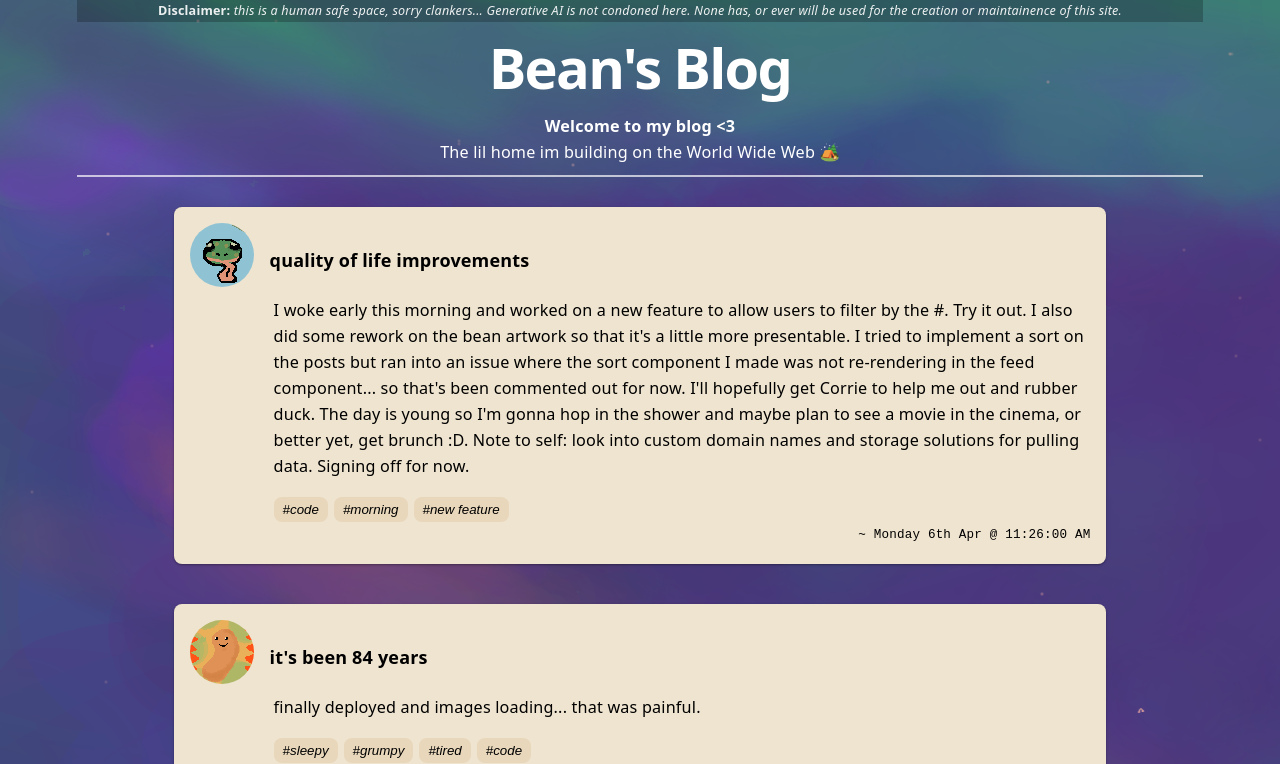
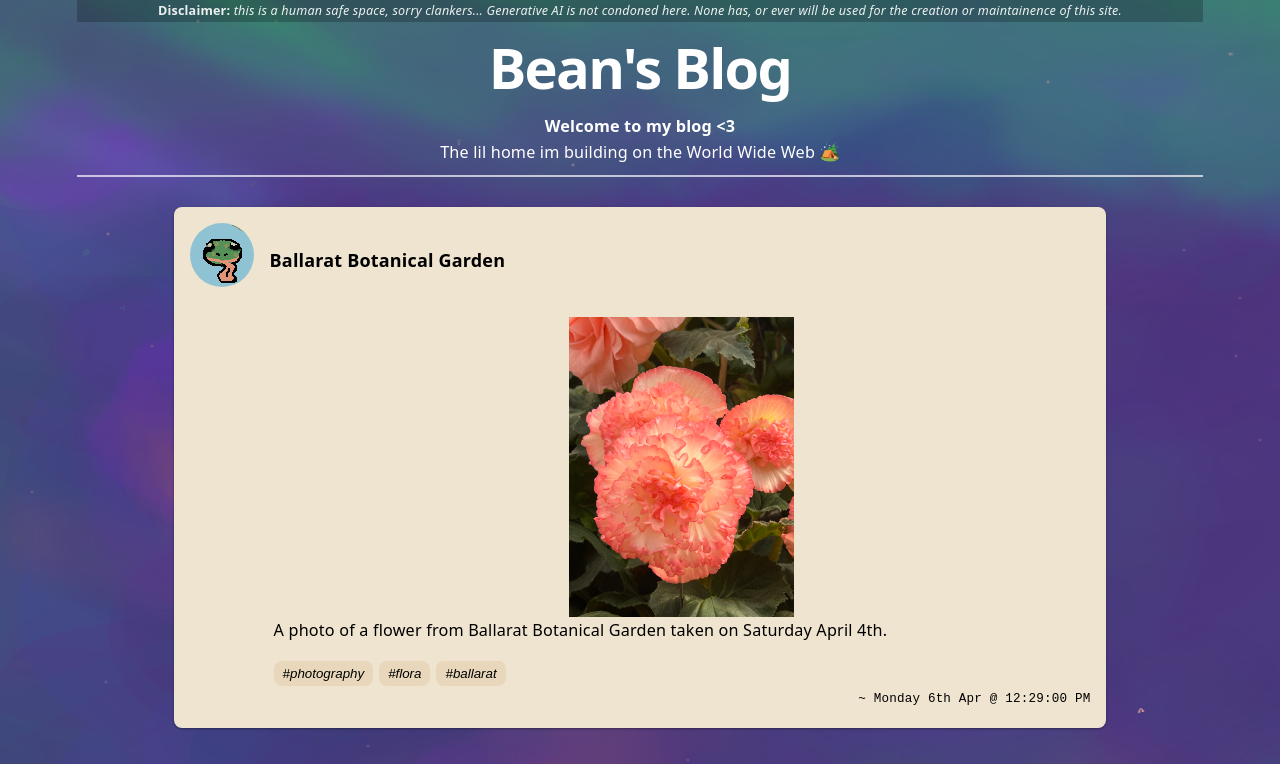
Before and after one commit to reayboi/reayboi.github.io, a React (Vite) app: page / in a window 1280 px wide. Shown: the top 764 px of the page. Built offline with nearby package versions, Linux system fonts and the light colour scheme.

Commit message:
Added image post type and added a new post

```diff
--- a/src/components/feed/feed.tsx
+++ b/src/components/feed/feed.tsx
@@ -4,6 +4,7 @@ import { useFilters } from '../../context/filters-context';
 import { useEffect, useRef } from 'react';
 import { usePosts } from '../../context/posts-context';
 import type { Post as PostType } from "../../types/types"
+import { ImagePost } from '../post/image/image-post';
 
 export const filterPosts = (posts: Array<PostType>, filters: Array<string>): Array<PostType> => {
     if (filters.length < 1) {
@@ -39,7 +40,7 @@ export const Feed = () => {
     return (
         <div className='feed'>
             {/* <h2 className='feed-heading'>All Posts  </h2> */}
-            {posts.map((post) => <Post key={post.title} title={post.title} body={post.body} date={post.date} tags={post.tags} />)}
+            {posts.map((post) => post?.type === 'image' ? <ImagePost key={post.title} title={post.title} body={post.body} date={post.date} tags={post.tags} images={post.images!} /> : <Post key={post.title} title={post.title} body={post.body} date={post.date} tags={post.tags} />)}
         </div>
     );
 }
--- /dev/null
+++ b/src/components/post/image/image-post.css
@@ -0,0 +1,42 @@
+.heading {
+    display:flex;
+    flex-direction: row;
+    gap: 30px;
+}
+
+.content {
+
+    @media (min-width: 600px) {
+        padding-left: 84px;
+    }
+
+    @media (max-width: 600px) {
+        p {
+            padding-top: 20px;
+        }
+    }
+}
+
+.image-container {
+    padding-top: 20px;
+    width: 100%;
+    display: flex;
+    justify-content: center;
+}
+
+.image {
+    width: auto;
+    height: auto;
+    object-fit: cover;
+
+    @media (min-width: 600px) {
+        max-width: 640px;
+        max-height: 300px;
+    }
+
+    @media (max-width: 600px) {
+        max-width: 320px;
+        max-height: 300px;
+    }
+
+}
--- /dev/null
+++ b/src/components/post/image/image-post.tsx
@@ -0,0 +1,35 @@
+import { Avatar } from '../../avatar/avatar';
+import { Card } from '../../card/card';
+import type { PostProps } from '../post';
+import { Tags } from '../../tags/tags';
+import { Timestamp } from '../../timestamp/timestamp';
+import './image-post.css';
+
+export interface ImagePostProps extends PostProps {
+    images: Array<string>
+}
+
+//TO-DO: Image viewer
+const zoomImage = () => {
+    console.log('zoom image, image viewer')
+}
+
+export const ImagePost = ({ title, body, date, tags, images }: ImagePostProps) => {
+    return (
+        <Card>
+            <div className="heading">
+                <Avatar />
+                <h4>{title}</h4>
+            </div>
+            <div className='content'>
+                <div className='image-container'>
+                    <img className='image' src={`/images/${images[0]}`} alt={body} onClick={() => zoomImage}/>
+                </div>
+                <p className='body'>{body}</p>
+                <Tags tags={tags} />
+                <Timestamp date={date} />
+            </div>
+
+      </Card>
+    )
+}
--- a/src/content/data.ts
+++ b/src/content/data.ts
@@ -2,6 +2,15 @@ import type { Post } from "../types/types";
 
 export const data: Array<Post> =
 [
+    {
+        "title": "Ballarat Botanical Garden",
+        "body": "A photo of a flower from Ballarat Botanical Garden taken on Saturday April 4th.",
+        "type": 'image',
+        "images": ["ballarat-botantical-garden.jpg"],
+        "date": new Date("April 6, 2026 12:29:00"),
+        "tags": ["photography", "flora", "ballarat"],
+
+    },
     {
         "title": "quality of life improvements",
         "body": "I woke early this morning and worked on a new feature to allow users to filter by the #. Try it out. I also did some rework on the bean artwork so that it's a little more presentable. I tried to implement a sort on the posts but ran into an issue where the sort component I made was not re-rendering in the feed component... so that's been commented out for now. I'll hopefully get Corrie to help me out and rubber duck. The day is young so I'm gonna hop in the shower and maybe plan to see a movie in the cinema, or better yet, get brunch :D. Note to self: look into custom domain names and storage solutions for pulling data. Signing off for now.",
--- a/src/types/types.ts
+++ b/src/types/types.ts
@@ -1,7 +1,11 @@
+export type PostType = 'text' | 'image';
+
 export type Post = {
+    type?: PostType;
     title: string;
     body: string;
     date: Date;
+    images?: Array<string>;
     tags: Array<string>;
 }
 
```
Also changed, not shown: public/images/ballarat-botantical-garden.jpg (added).
